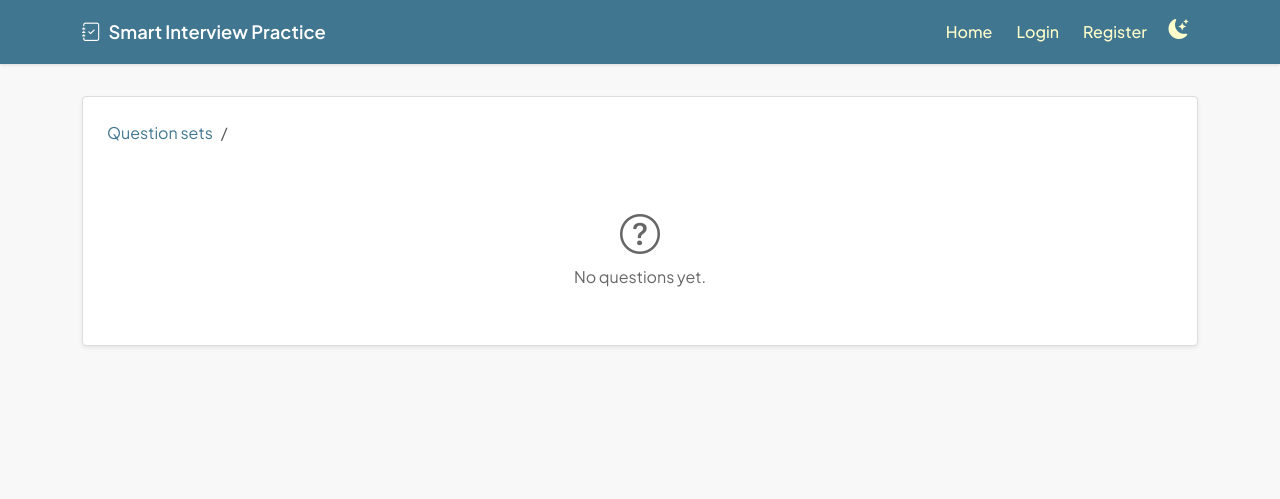
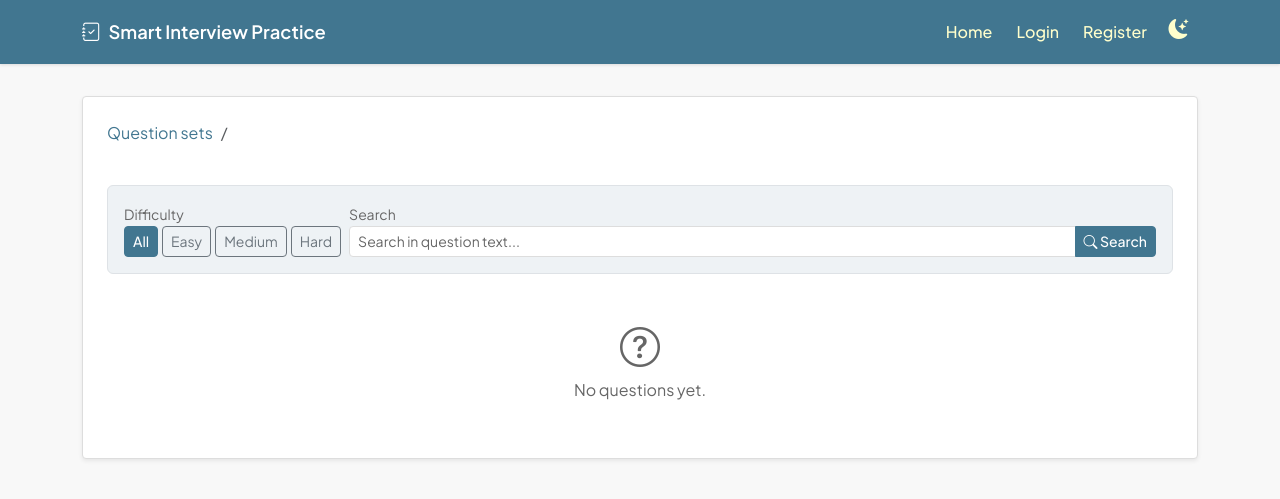
Before and after one commit to mani9793/Smart-Interview-Practice-Platform, a Django app: template practice/templates/practice/question_list.html in a window 1280 px wide. Shown: the top 499 px of the page. Run offline with Django 5.2, Linux system fonts and the light colour scheme; the template is opened without the code that fills it, so the values that code supplies are empty.

Commit message:
Add search and filter in questionset

```diff
--- a/practice/templates/practice/question_list.html
+++ b/practice/templates/practice/question_list.html
@@ -16,6 +16,34 @@
             </a>
         {% endif %}
     </div>
+
+    <div class="mb-4 p-3 rounded bg-sip-subtle border border-sip-border">
+        <form method="get" action="{% url 'practice:question_list' question_set.pk %}" class="row g-2 align-items-end flex-wrap">
+            {% if filter_difficulty %}<input type="hidden" name="difficulty" value="{{ filter_difficulty }}">{% endif %}
+            <div class="col-auto">
+                <label class="form-label small text-muted-sip mb-0">Difficulty</label>
+                <div class="d-flex flex-wrap gap-1">
+                    <a href="{% url 'practice:question_list' question_set.pk %}{% if filter_q %}?q={{ filter_q|urlencode }}{% endif %}" class="btn btn-sm {% if not filter_difficulty %}btn-sip-primary{% else %}btn-outline-secondary{% endif %}">All</a>
+                    <a href="?difficulty=easy{% if filter_q %}&q={{ filter_q|urlencode }}{% endif %}" class="btn btn-sm {% if filter_difficulty == 'easy' %}btn-sip-primary{% else %}btn-outline-secondary{% endif %}">Easy</a>
+                    <a href="?difficulty=medium{% if filter_q %}&q={{ filter_q|urlencode }}{% endif %}" class="btn btn-sm {% if filter_difficulty == 'medium' %}btn-sip-primary{% else %}btn-outline-secondary{% endif %}">Medium</a>
+                    <a href="?difficulty=hard{% if filter_q %}&q={{ filter_q|urlencode }}{% endif %}" class="btn btn-sm {% if filter_difficulty == 'hard' %}btn-sip-primary{% else %}btn-outline-secondary{% endif %}">Hard</a>
+                </div>
+            </div>
+            <div class="col-auto flex-grow-1 min-width-120">
+                <label for="filterQ" class="form-label small text-muted-sip mb-0">Search</label>
+                <div class="input-group input-group-sm">
+                    <input type="text" name="q" id="filterQ" value="{{ filter_q }}" class="form-control form-control-sm" placeholder="Search in question text...">
+                    <button type="submit" class="btn btn-sip-primary btn-sm"><i class="bi bi-search"></i> Search</button>
+                </div>
+            </div>
+            {% if has_active_filters %}
+            <div class="col-auto">
+                <a href="{% url 'practice:question_list' question_set.pk %}" class="btn btn-sm btn-outline-secondary">Clear filters</a>
+            </div>
+            {% endif %}
+        </form>
+    </div>
+
     {% if questions %}
         <div class="list-group list-group-flush">
             {% for q in questions %}
@@ -40,9 +68,14 @@
     {% else %}
         <div class="text-center py-4 text-muted-sip">
             <i class="bi bi-question-circle display-6 d-block mb-2"></i>
-            <p class="mb-2">No questions yet.</p>
-            {% if can_edit %}
-                <a href="{% url 'practice:question_create' question_set.pk %}" class="btn btn-sip-primary">Add first question</a>
+            {% if has_active_filters %}
+                <p class="mb-2">No questions match the current filters.</p>
+                <a href="{% url 'practice:question_list' question_set.pk %}" class="btn btn-sip-primary">Clear filters</a>
+            {% else %}
+                <p class="mb-2">No questions yet.</p>
+                {% if can_edit %}
+                    <a href="{% url 'practice:question_create' question_set.pk %}" class="btn btn-sip-primary">Add first question</a>
+                {% endif %}
             {% endif %}
         </div>
     {% endif %}
```
Also changed, not shown: practice/views.py (+22 -2 lines).
